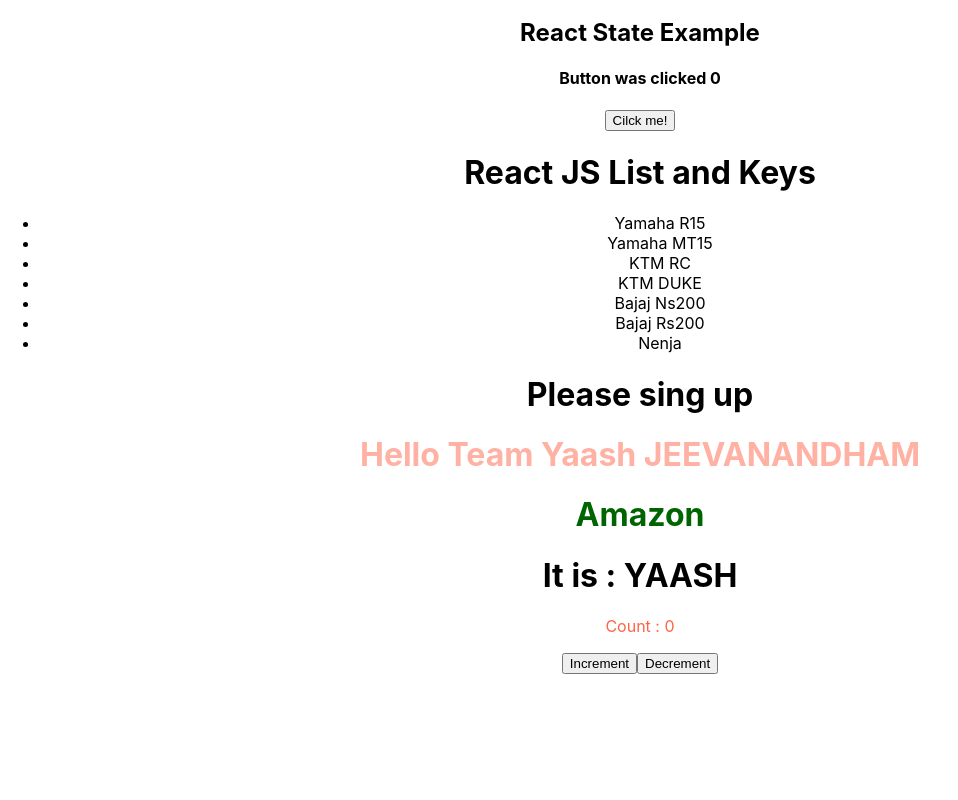
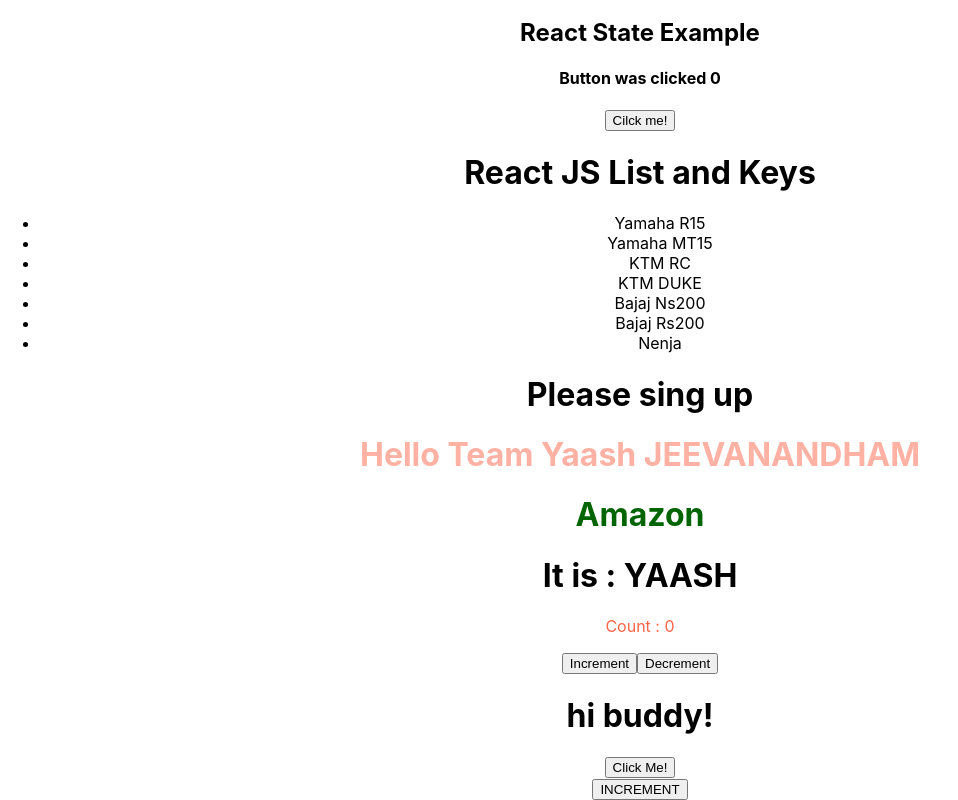
Before and after one commit to jeevanandham01/my-react-app, a React (Create React App) app: page / in a window 1280 px wide. Shown: the part 720-1520 px from the top of the page, without its empty margins (0-958 px from the left). Before the commit the page ends 1394 px from the top, so only its background shows below. Built offline with nearby package versions, Linux system fonts and the light colour scheme.

Commit message:
new file add and include

```diff
--- a/package.json
+++ b/package.json
@@ -12,7 +12,6 @@
     "react": "^18.2.0",
     "react-dom": "^18.2.0",
     "react-scripts": "5.0.1",
-    "tailwindcss": "^3.3.3",
     "web-vitals": "^2.1.4"
   },
   "scripts": {
@@ -38,5 +37,9 @@
       "last 1 firefox version",
       "last 1 safari version"
     ]
+  },
+  "devDependencies": {
+    "@types/react": "^18.2.25",
+    "tailwindcss": "^3.3.3"
   }
 }
--- a/src/App.js
+++ b/src/App.js
@@ -14,7 +14,9 @@ import Stateless from './component/New-example/Stateless';
 import Name from './component/New-example/Component';
 import Visit from './component/New-example/Component2';
 import Counter1 from'./component/New-example/Stateful-Component';
-
+import Statereact from './component/New-example/State -react';
+import Event2 from './component/New-example/Event';
+import Lifecycle from './component/New-example/Lifecycle';
 
 function App() {
   return (
@@ -33,8 +35,10 @@ function App() {
 <Name/>
 <Visit name="YAASH"/>
 <Counter1/>
-
-    </div>
+<Statereact/>
+<Event2/>
+<Lifecycle/>
+ </div>
   );
 }
 
--- /dev/null
+++ b/src/component/New-example/Event.js
@@ -0,0 +1,16 @@
+import React, { Component } from 'react'
+
+export class Event2 extends Component {
+    handleclick(){
+        alert('button clicked!');
+    }
+  render() {
+    return (
+      <div>
+        <button className="bg" onClick={this.handleclick} >Click Me! </button>
+      </div>
+    )
+  }
+}
+
+export default Event2
--- /dev/null
+++ b/src/component/New-example/Lifecycle.js
@@ -0,0 +1,35 @@
+import React, { Component } from 'react'
+
+ class Lifecycle extends Component {
+    constructor(props){
+        super(props);
+        this.state={
+            count: 0,
+        };
+    }
+
+    componentDidMount(){
+        console.log('component did mount');
+    }
+
+    componentDidUpdate(prevProps,prevstate){
+        console.log('component did update');
+    }
+
+    componentWillMount (){
+        console.log('component will mount');
+    }
+
+    IncrementCount(){
+        this.setState((prevstate)=>({count:prevstate.count+1}) )
+    }
+
+  render() {
+    return (
+      <div>
+        <button onClick={() => this.IncrementCount ()}>INCREMENT</button>
+      </div>
+    );
+  }
+}
+export default Lifecycle;
--- /dev/null
+++ b/src/component/New-example/State -react.js
@@ -0,0 +1,21 @@
+
+
+import React, { Component } from 'react'
+ class Statereact extends Component {
+    constructor(prpos){
+        super (prpos);
+        this.state={
+            greeting:'hi buddy!'
+
+        }
+    }
+  render() {
+    return (
+      <div>
+        <h1>{this.state.greeting}</h1>
+      </div>
+    )
+  }
+}
+
+export default Statereact;
--- a/tailwind.config.js
+++ b/tailwind.config.js
@@ -1,6 +1,8 @@
 /** @type {import('tailwindcss').Config} */
 module.exports = {
-  content: [],
+  content: [
+    ["./src/**/*.{html,js}"],
+  ],
   theme: {
     extend: {},
   },
```
Also changed, not shown: 1 other file (tests, documents, lock files or other folders).
